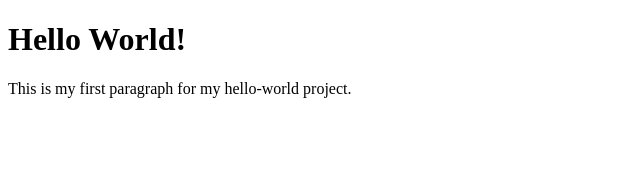
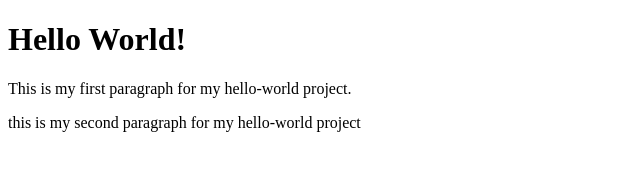
Before and after one commit to Harleydog20/hello-world, a plain HTML site: page hello-world/index.html in a window 1280 px wide. Shown: the whole page, without its empty margins (0-640 px from the left). Drawn offline with Linux system fonts and the light colour scheme.

Commit message:
test commit
testing the GitHub Desktop application

```diff
--- a/hello-world/index.html
+++ b/hello-world/index.html
@@ -9,6 +9,7 @@
     <header>
         <h1>Hello World!</h1>
         <p>This is my first paragraph for my hello-world project.</p>
+        <p>this is my second paragraph for my hello-world project</p>
     </header>
 
     <!--JavaScript Files-->
```
